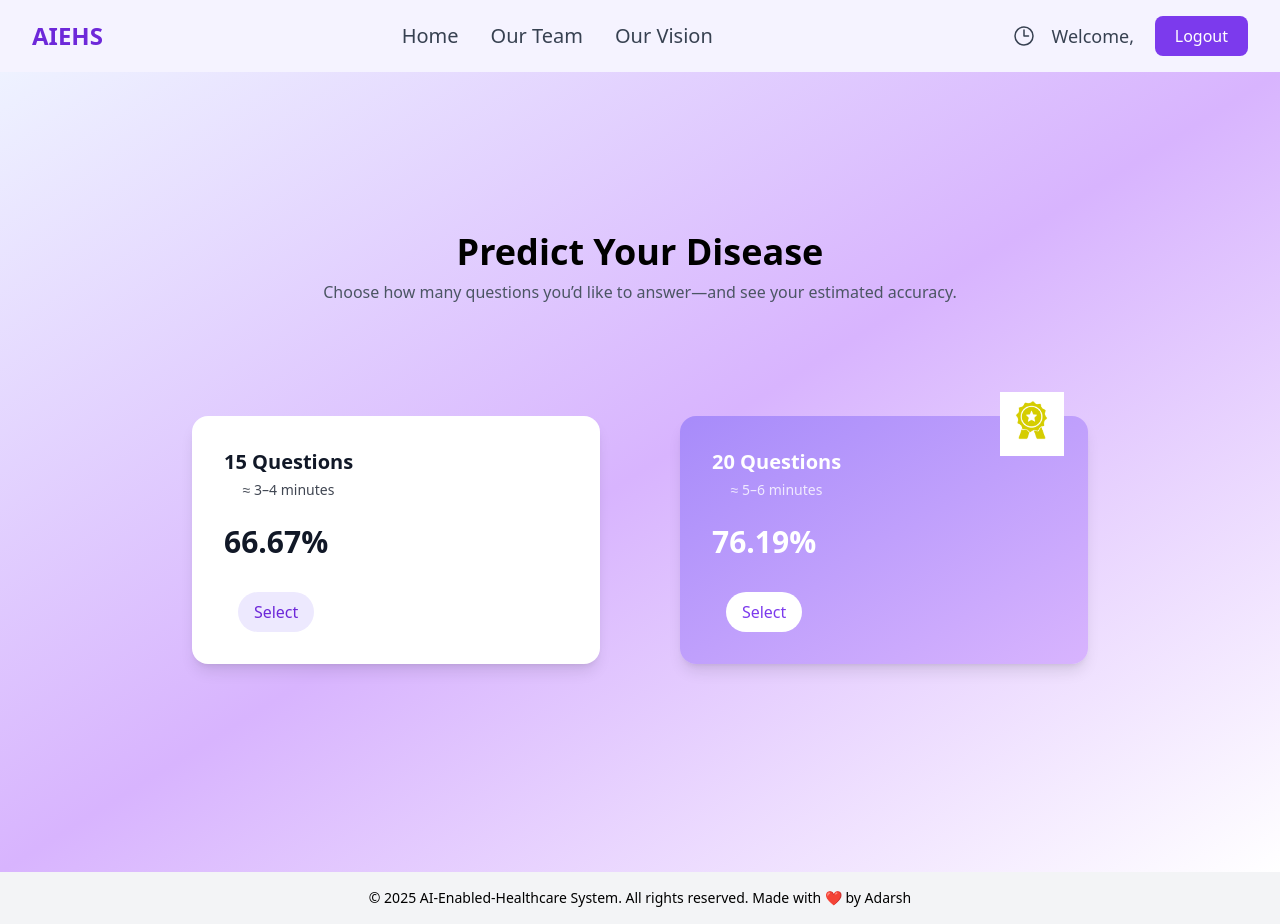
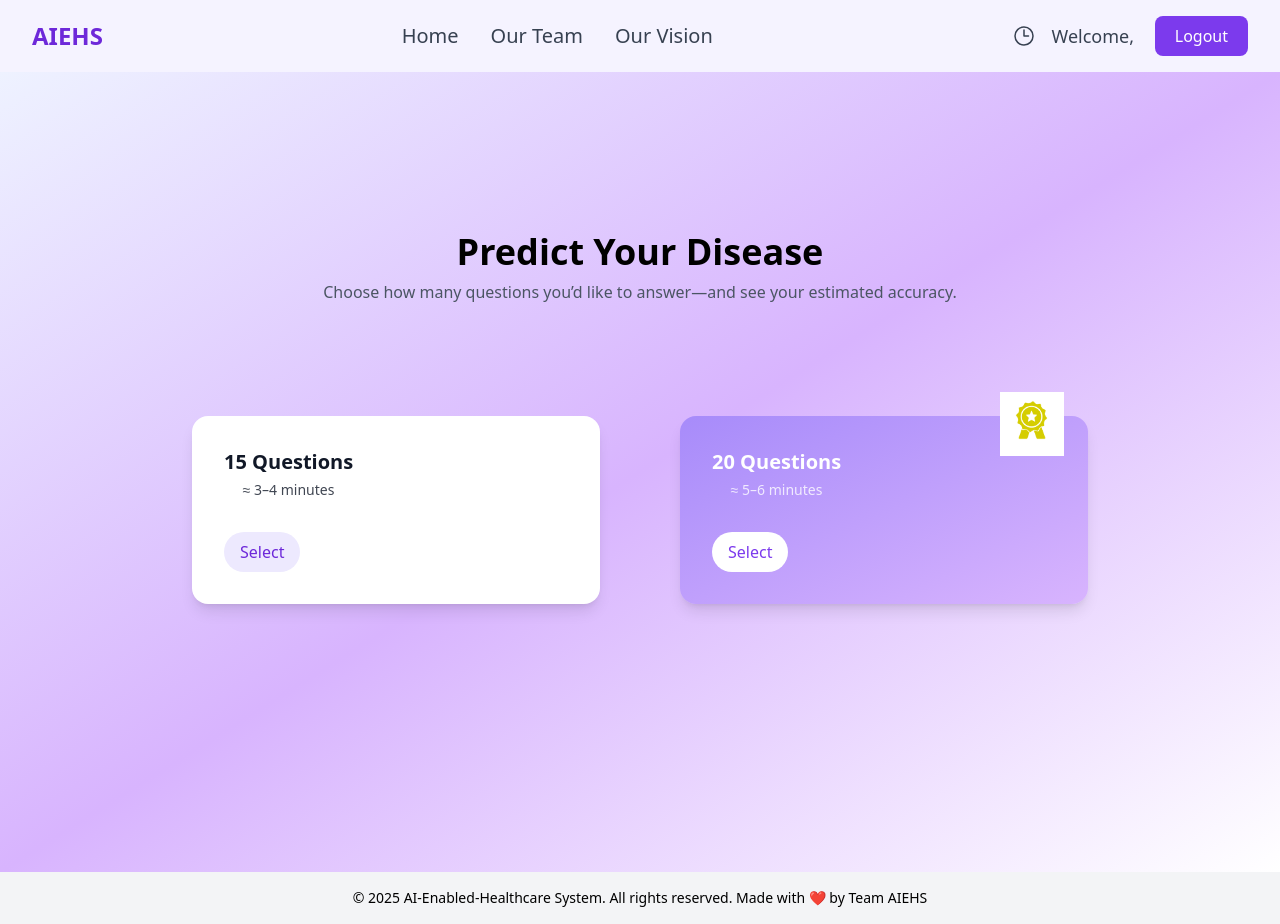
Before and after one commit to Adarshpandey2003/HCAI-Frontend, a React app: page /question-type in a window 1280 px wide. Built offline with nearby package versions, Linux system fonts and the light colour scheme; sample sign-in values are in the browser's storage.

Commit message:
fix: update footer attribution and remove accuracy fields from question options

```diff
--- a/src/layouts/MainLayout.jsx
+++ b/src/layouts/MainLayout.jsx
@@ -12,7 +12,7 @@ export default function MainLayout() {
       </main>
 
       <footer className="bg-gray-100 text-center p-4">
-        <p className="text-sm">© 2025 AI-Enabled-Healthcare System. All rights reserved. Made with ❤️ by Adarsh</p>
+        <p className="text-sm">© 2025 AI-Enabled-Healthcare System. All rights reserved. Made with ❤️ by Team AIEHS</p>
       </footer>
     </>
   );
--- a/src/pages/QuestionType.jsx
+++ b/src/pages/QuestionType.jsx
@@ -11,14 +11,12 @@ const OPTIONS = [
     id: 'short',
     questions: 15,
     time: '≈ 3–4 minutes',
-    accuracy: '66.67%',
     featured: false,
   },
   {
     id: 'medium',
     questions: 20,
     time: '≈ 5–6 minutes',
-    accuracy: '76.19%',
     featured: true,
   },
 ]
```
